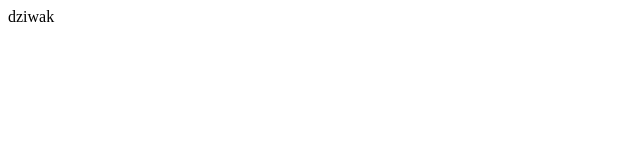
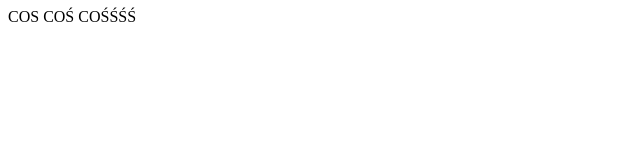
Before and after one commit to dziwaak/dziwaak.github.io, a plain HTML site: page index.html in a window 1280 px wide. Shown: the whole page, without its empty margins (0-640 px from the left). Drawn offline with Linux system fonts and the light colour scheme.

Commit message:
Update index.html

```diff
--- a/index.html
+++ b/index.html
@@ -1,5 +1,6 @@
 <html>
   <body>
-    dziwak
+    COS COŚ
+    COŚŚŚŚ
   </body>
 </html>
```
